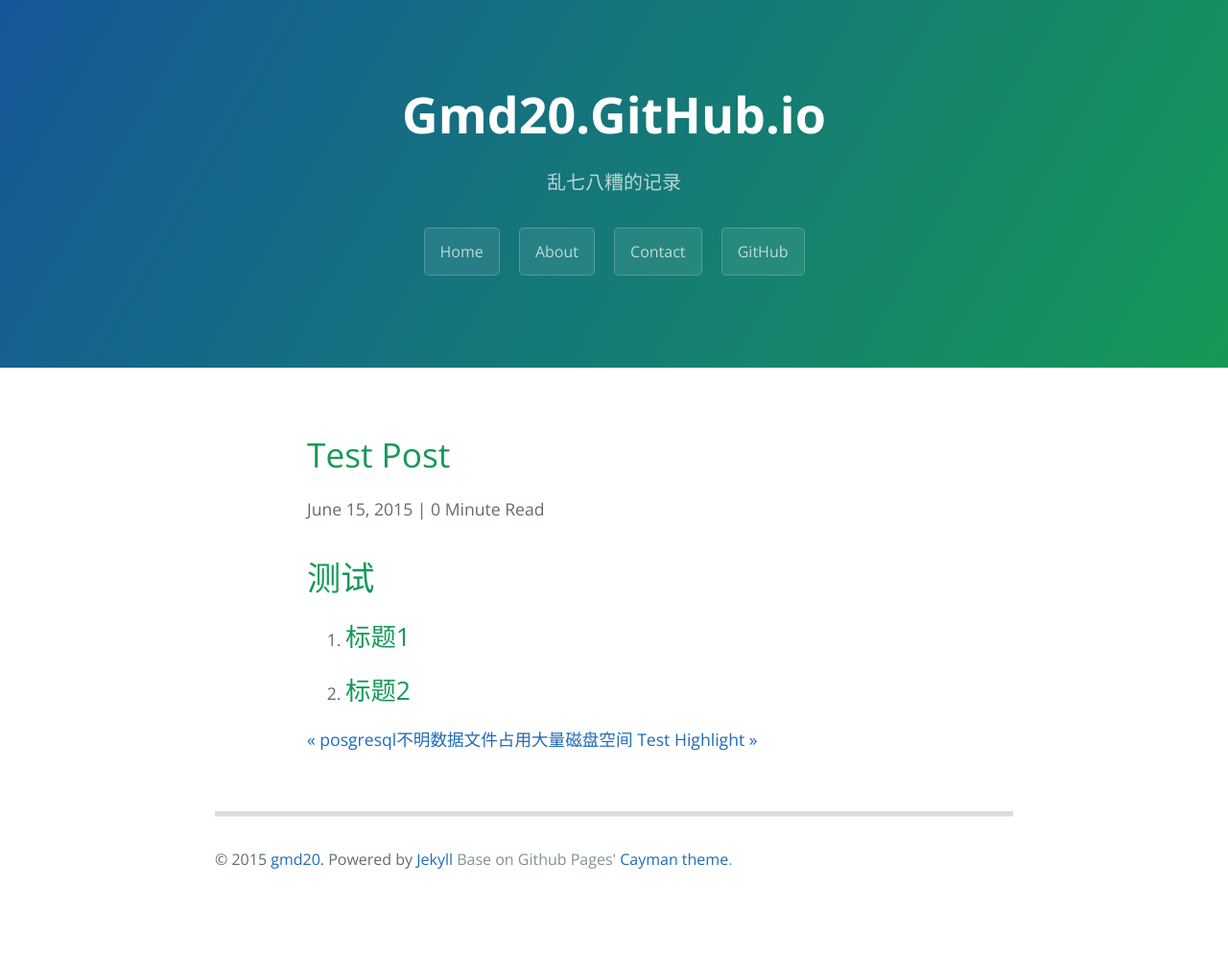
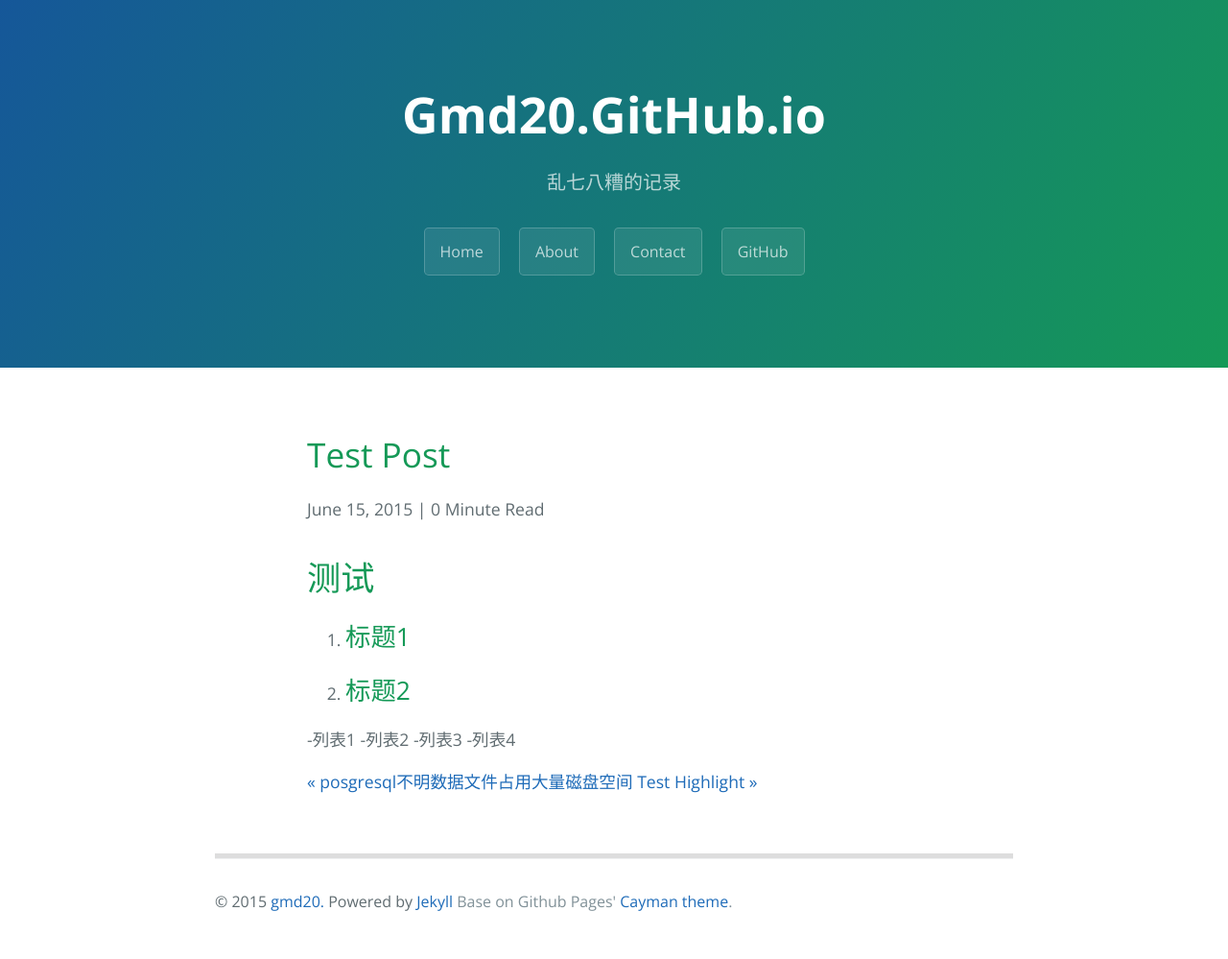
Before and after one commit to gmd20/gmd20.github.io, a Jekyll site: the page built from _posts/2015-06-12-test.md, in a window 1280 px wide. Shown: the whole page at 96% size. Built offline with Jekyll 4.4.1, drawn with Linux system fonts in a browser that asks for light colours; Markdown is read by kramdown in place of the engine named in the settings; before the commit the page ends 955 px from its top, so only the background shows below that.

Commit message:
Update 2015-06-12-test.md

```diff
--- a/_posts/2015-06-12-test.md
+++ b/_posts/2015-06-12-test.md
@@ -16,3 +16,9 @@ date:   2015-06-15
 
 2. 标题2
 ---------
+
+
+-列表1
+-列表2
+-列表3
+-列表4
```
